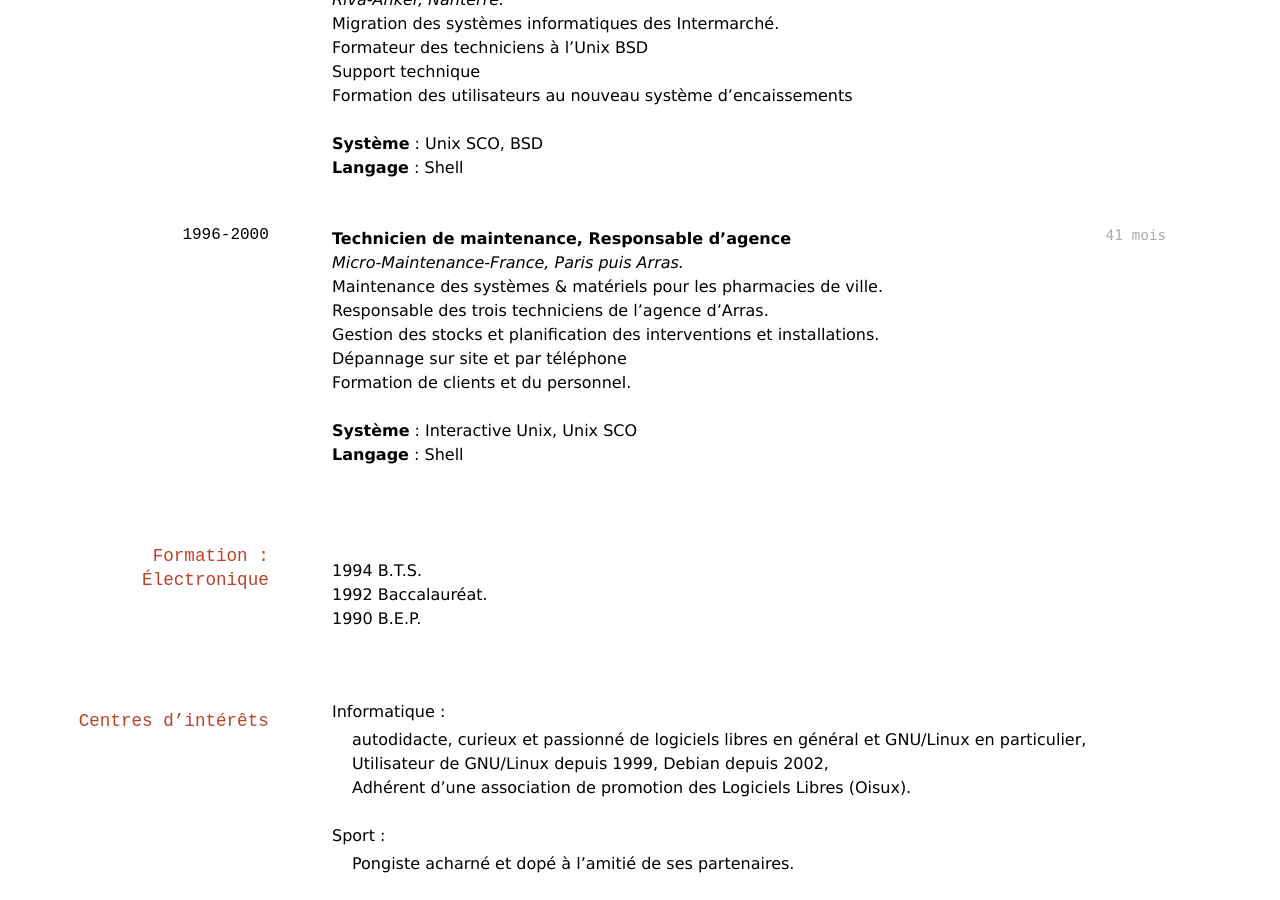
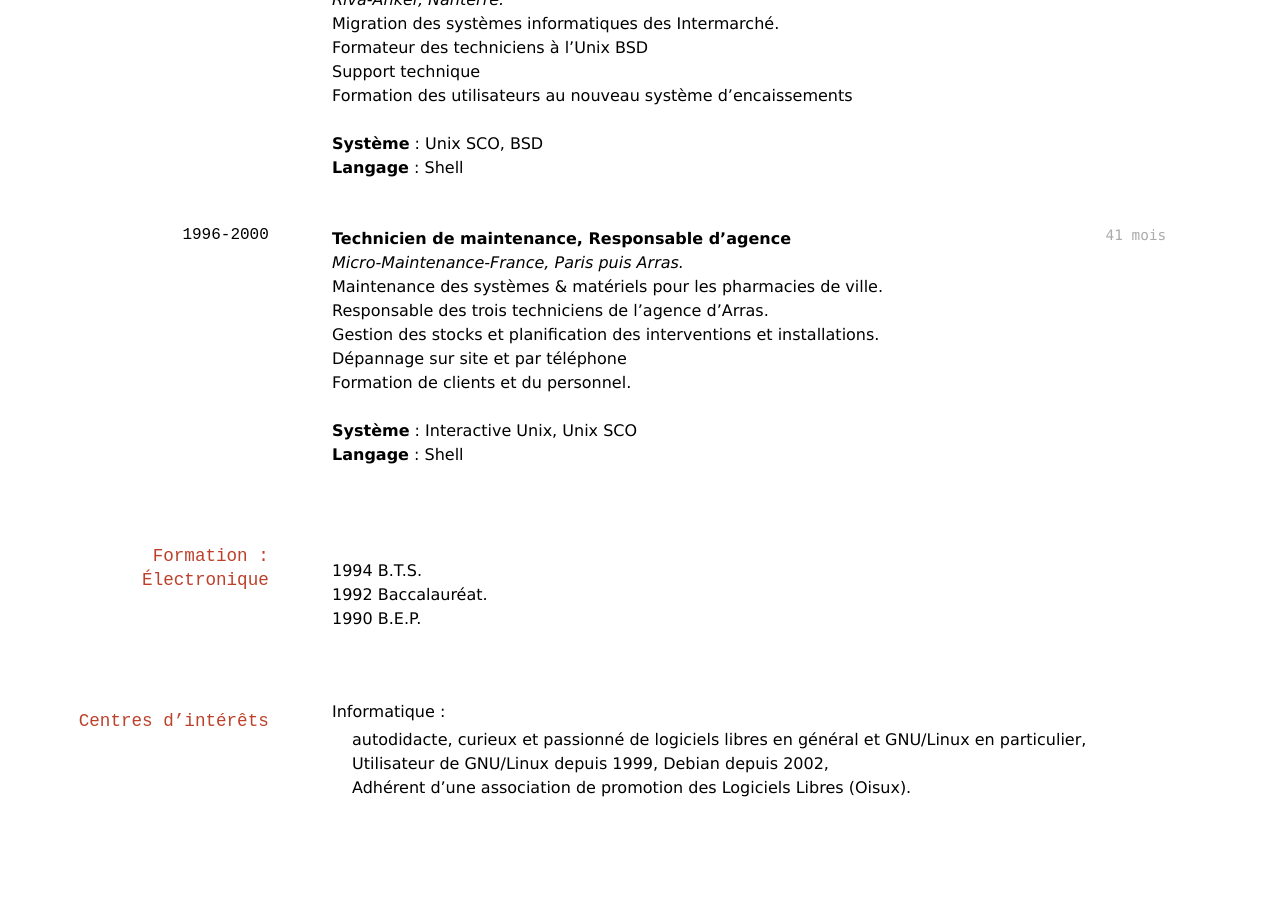
Before and after one commit to ledub72/ledub72.github.io, a Jekyll site: the page built from index.md, in a window 1280 px wide and 900 px high, scrolled down 13738 px. Built offline with Jekyll 4.4.1, drawn with Linux system fonts in a browser that asks for light colours; nearby versions of some CDN libraries; a style sheet for code colours, icons or effects is not loaded; after the commit the page ends 14562 px from its top, so only the background shows below that.

Commit message:
Amélioration CV (index.md) III

```diff
--- a/index.md
+++ b/index.md
@@ -679,5 +679,3 @@ Expert en shell
   * autodidacte, curieux et passionné de logiciels libres en général et GNU/Linux en particulier,
   * Utilisateur de GNU/Linux depuis 1999, Debian depuis 2002,
   * Adhérent d’une association de promotion des Logiciels Libres (Oisux).
-- Sport :
-  * Pongiste acharné et dopé à l’amitié de ses partenaires.
```
